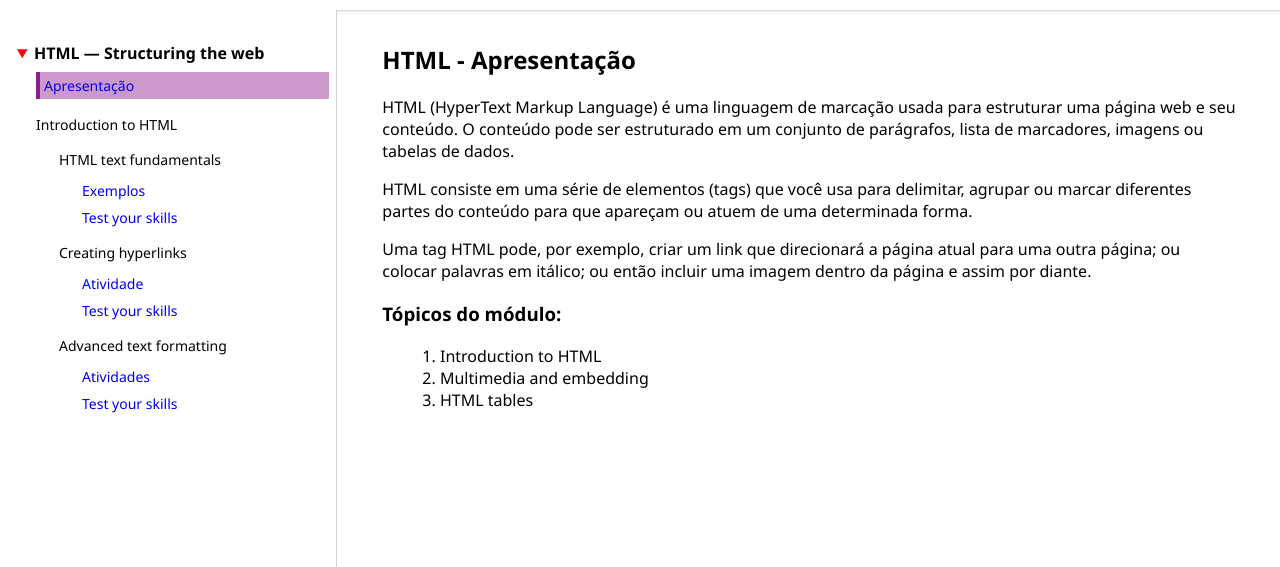
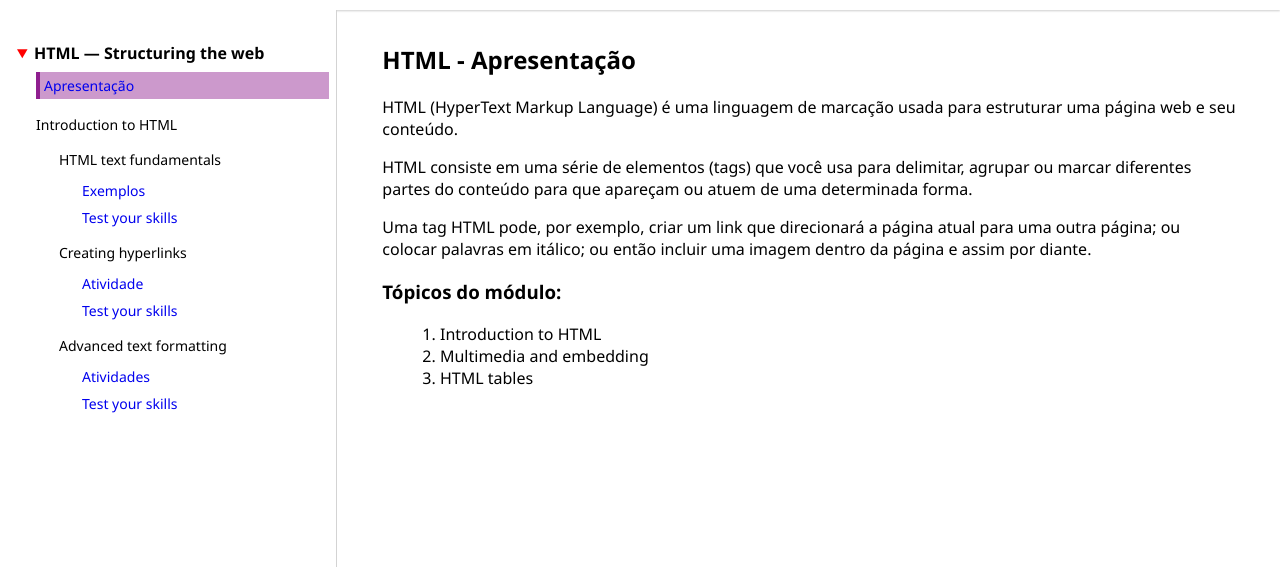
Before and after one commit to rafa-san/estudos-mdn, a plain HTML site: page 02-html/home.html in a window 1280 px wide. Shown: the part 60-627 px from the top of the page. Drawn offline with Linux system fonts and the light colour scheme.

Commit message:
Alteração no texto de apresentação

```diff
--- a/02-html/home.html
+++ b/02-html/home.html
@@ -84,7 +84,7 @@
     <main class="container-principal">
       <section class="conteudo">
         <h2>HTML - Apresentação</h2>
-        <p>HTML (HyperText Markup Language) é uma linguagem de marcação usada para estruturar uma página web e seu conteúdo. O conteúdo pode ser estruturado em um conjunto de parágrafos, lista de marcadores, imagens ou tabelas de dados.</p>
+        <p>HTML (HyperText Markup Language) é uma linguagem de marcação usada para estruturar uma página web e seu conteúdo.</p>
         <p>HTML consiste em uma série de elementos (tags) que você usa para delimitar, agrupar ou marcar diferentes partes do conteúdo para que apareçam ou atuem de uma determinada forma.</p>
         <p>Uma tag HTML pode, por exemplo, criar um link que direcionará a página atual para uma outra página; ou colocar palavras em itálico; ou então incluir uma imagem dentro da página e assim por diante.</p>
 
```
